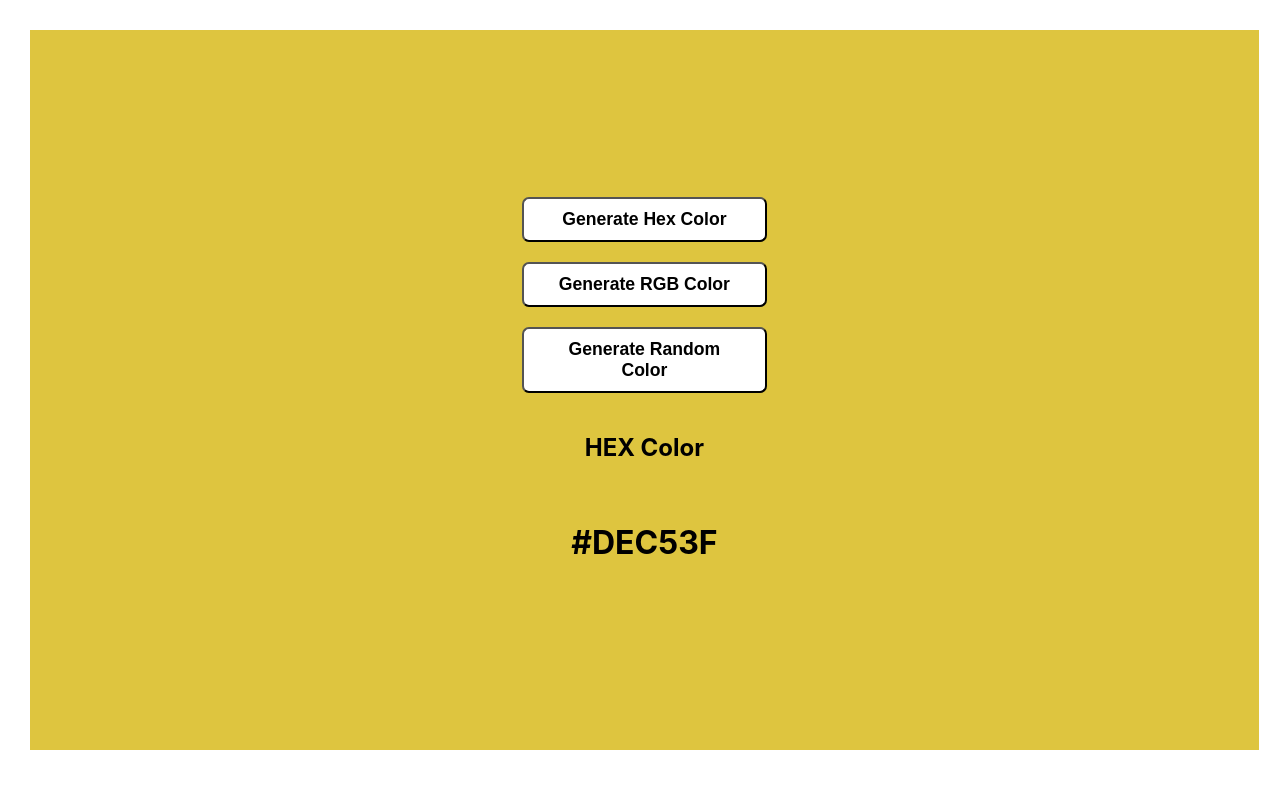
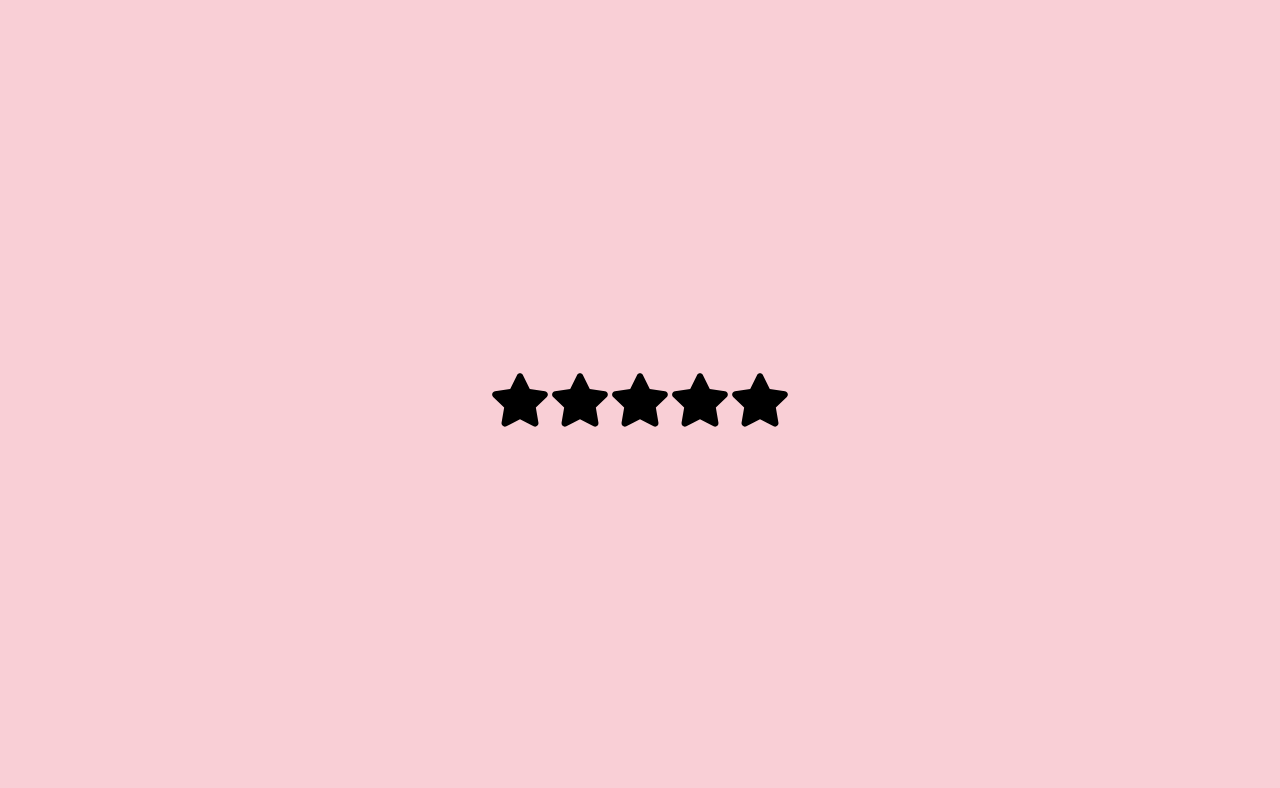
Before and after one commit to sindhupallavi14/React-mini-projects, a React (Create React App) app: page / in a window 1280 px wide. Shown: the top 788 px of the page. Built offline with nearby package versions, Linux system fonts and the light colour scheme.

Commit message:
star-rating completed

```diff
--- a/package.json
+++ b/package.json
@@ -6,6 +6,7 @@
     "cra-template": "1.2.0",
     "react": "^19.0.0",
     "react-dom": "^19.0.0",
+    "react-icons": "^5.4.0",
     "react-scripts": "5.0.1"
   },
   "scripts": {
--- a/src/App.js
+++ b/src/App.js
@@ -2,14 +2,17 @@
 import './App.css';
 import Accordian from './Components/Accordian/accordian';
 import { RandomColor } from './Components/RandomColor/randomcolor';
+import { StarRating } from './Components/StarRating/starRating';
 
 function App() {
   return (
     <div className="App">
       {/* Accordian */}
         {/* <Accordian/> */}
-        {/* Random Color */}
-        <RandomColor/>
+      {/* Random Color */}
+        {/* <RandomColor/> */}
+      {/* Star Rating */}
+        <StarRating/>
 
     </div>
   );
--- a/src/Components/RandomColor/randomcolor.js
+++ b/src/Components/RandomColor/randomcolor.js
@@ -21,14 +21,13 @@ export function RandomColor()
         }
         console.log(hexColor);
         setColor(hexColor)
+    }
 
-    }
     function handleCreateRgbColor()
     {
         const r=randomColorUtility(256);
         const g=randomColorUtility(256);
         const b=randomColorUtility(256);
-
         setColor(`rgb(${r},${g},${b})`)
     }
 
@@ -36,6 +35,7 @@ export function RandomColor()
       if(typeOfColor==='rgb') handleCreateRgbColor()
       else handleCreateHexColor()
     },[typeOfColor])
+
    return(
         <div className="container" style={{
             background:color
--- /dev/null
+++ b/src/Components/StarRating/starRating.css
@@ -0,0 +1,14 @@
+.active{
+   color:yellow;
+}
+.inactive{
+  color: black;
+}
+.star-rating{
+    width:100vw;
+    height: 100vh;
+    background: rgb(249, 207, 214);
+    display: flex;
+    justify-content: center;
+    align-items: center;
+}
--- /dev/null
+++ b/src/Components/StarRating/starRating.js
@@ -0,0 +1,45 @@
+import { FaStar } from "react-icons/fa";
+import "./starRating.css"
+import { useState } from "react";
+
+export  function StarRating({noOfStars=5})
+{
+    const [rating,setRating]=useState(0);
+    const [hover,setHover]=useState(0);
+
+    function handleClick(getcrntidx)
+    {
+         setRating(getcrntidx);
+
+    }
+
+    function handleMouseMove(getcrntidx)
+    {
+        setHover(getcrntidx);
+    }
+
+    function handleMouseLeave()
+    {
+       setHover(rating);
+    }
+
+   return(
+    <div className="star-rating">
+           {
+             [...Array(noOfStars)].map((_,idx)=>
+             {
+                 idx+=1
+                 return <FaStar
+                 key={idx}
+                 className={idx<=(hover || rating) ? 'active' :'inactive'}
+                 onClick={()=>handleClick(idx)}
+                 onMouseMove={()=>handleMouseMove(idx)}
+                 onMouseLeave={()=>handleMouseLeave()}
+                 size={60}
+                 />
+             }
+            )
+           }
+    </div>
+   )
+}
```
Also changed, not shown: 1 other file (tests, documents, lock files or other folders).
